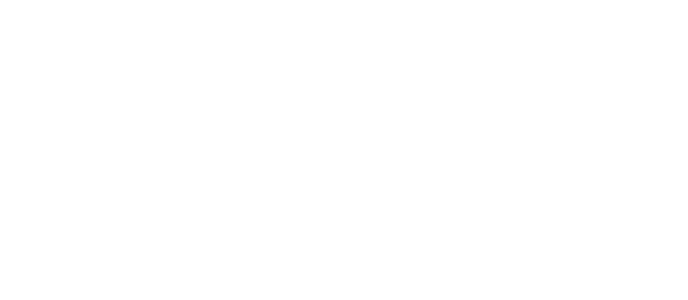
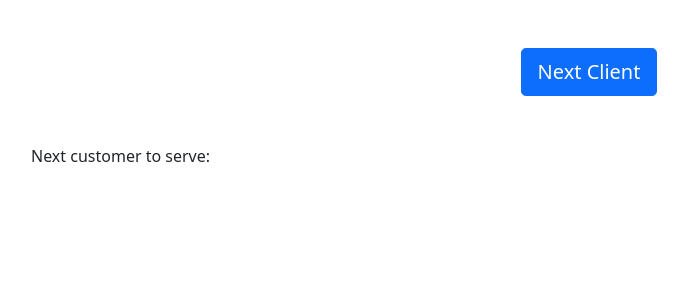
Before and after one commit to bl4ckj4c/Office-Queue-Management, a React (Create React App) app in the folder my-app/: page /officer in a window 1280 px wide. Shown: the top 300 px of the page, without its empty margins (51-739 px from the left). Built offline with nearby package versions, Linux system fonts and the light colour scheme.

Commit message:
skeleton for the officer

```diff
--- a/my-app/src/App.js
+++ b/my-app/src/App.js
@@ -7,6 +7,7 @@
 import API from './API';
 import NavigationBar from './ManagerView';
 import Customer from './Components/customer.js';
+import Officer from './Components/officer.js';
 
 function App() {
 
@@ -23,11 +24,11 @@
             <Button>PaginaAndrea</Button>
           </Route>
 
-          <Route exact path="/bruno">
-            <Button>PaginaBruno</Button>
+          <Route exact path="/officer">
+            <Officer></Officer>
           </Route>
 
-          <Route exact path="/jacopo">
+          <Route exact path="/customer">
             <Customer></Customer>
           </Route>
 
--- a/my-app/src/Components/customer.js
+++ b/my-app/src/Components/customer.js
@@ -28,6 +28,7 @@
                         </Card.Body>
                     </Card>
                 </Col>
+
                 <Col xs lg="4">
                     <Card>
                         <Card.Img variant="top" src={icon2} />
@@ -38,7 +39,7 @@
                     </Card>
                 </Col>
             </Row>
-            <Row className="justify-content-center mt-2 ml-2">
+            <Row className="justify-content-center mt-2 mb-2">
                 <Col xs lg="4">
                     <Card>
                         <Card.Img variant="top" src={icon3}/>
--- /dev/null
+++ b/my-app/src/Components/officer.js
@@ -0,0 +1,26 @@
+import { Col, Row, Container } from 'react-bootstrap';
+import { Button, Card } from 'react-bootstrap';
+import API from '../API.js';
+
+function Officer(props) {
+
+    return (
+        <Container>
+
+            <Row className="mt-5">
+                <Col></Col>
+                <Col sm="auto">
+                    <Button variant="primary" size="lg">Next Client</Button>
+                </Col>
+                <Col></Col>
+            </Row>
+
+            <Row className ="mt-5">
+                <Col>Next customer to serve:</Col>
+            </Row>
+
+        </Container>
+    );
+};
+
+export default Officer;
```
